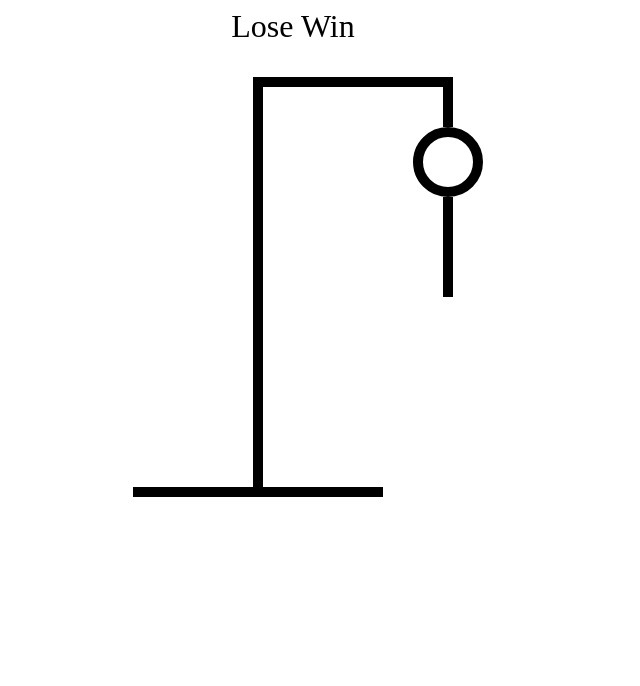
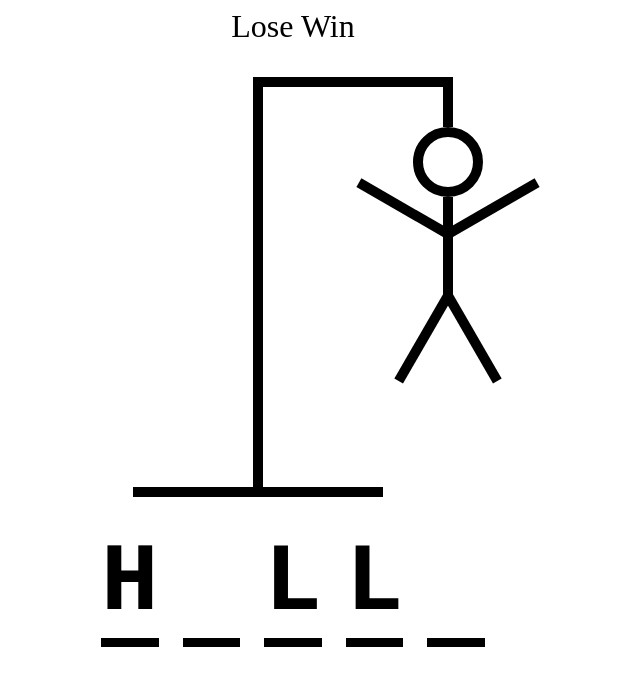
Before and after one commit to notstrada10/littleHangMan, a React (Vite) app: page / in a window 1280 px wide. Shown: the top 686 px of the page, without its empty margins (347-987 px from the left). Built offline with nearby package versions, Linux system fonts and the light colour scheme.

Commit message:
Created GuessWord div

```diff
--- a/src/HangManDrawing.tsx
+++ b/src/HangManDrawing.tsx
@@ -21,11 +21,69 @@ const BODY = (
     }} />
 )
 
+const RIGHT_ARM = (
+    <div style={{
+        width: "100px",
+        height: "10px",
+        background: "black",
+        position: "absolute",
+        top: "150px",
+        right: "-100px",
+        rotate: "-30deg",
+        transformOrigin: "left bottom",
+
+    }} />
+)
+
+const LEFT_ARM = (
+    <div style={{
+        width: "100px",
+        height: "10px",
+        background: "black",
+        position: "absolute",
+        top: "150px",
+        right: "10px",
+        rotate: "30deg",
+        transformOrigin: "right bottom",
+
+    }} />
+)
+
+const RIGHT_LEG = (
+    <div style={{
+        width: "100px",
+        height: "10px",
+        background: "black",
+        position: "absolute",
+        top: "210px",
+        right: "-90px",
+        rotate: "60deg",
+        transformOrigin: "left bottom",
+    }} />
+)
+
+const LEFT_LEG = (
+    <div style={{
+        width: "100px",
+        height: "10px",
+        background: "black",
+        position: "absolute",
+        top: "210px",
+        right: 0,
+        rotate: "-60deg",
+        transformOrigin: "right bottom",
+    }} />
+)
+
 export function HangManDrawing() {
     return (
     <div style= {{ position: "relative" }}>
         {HEAD}
         {BODY}
+        {RIGHT_ARM}
+        {LEFT_ARM}
+        {RIGHT_LEG}
+        {LEFT_LEG}
         <div style={{ height: "50px", width: "10px", background: "black", position: "absolute", top: 0, right: 0 }} />
         <div style={{ height: "10px", width: "200px", background: "black", marginLeft: "120px" }} />
         <div style={{ height: "400px", width: "10px", background: "black", marginLeft: "120px" }} />
--- a/src/HangManWord.tsx
+++ b/src/HangManWord.tsx
@@ -1,14 +1,14 @@
+const word = "hello";
+const guessedLetters = ["h", "l"];
 
 export function HangManWord() {
-
     return (
-
-      <div>
-
-        {/* Your JSX content here */}
-
-      </div>
-
-    );
-
-  }
+        <div style={{ display: "flex", gap: ".25em", fontSize: "6rem", fontWeight: "bold", textTransform: "uppercase", fontFamily: "monospace"}}>
+            {word.split("").map((letter, index) => (
+                <span style={{ borderBottom: ".1em solid black" }} key={index}>
+                    <span style={{ visibility: guessedLetters.includes(letter) ? "visible" : "hidden", }}>{letter}</span>
+                </span>
+            ))}
+        </div>
+    )
+}
```
